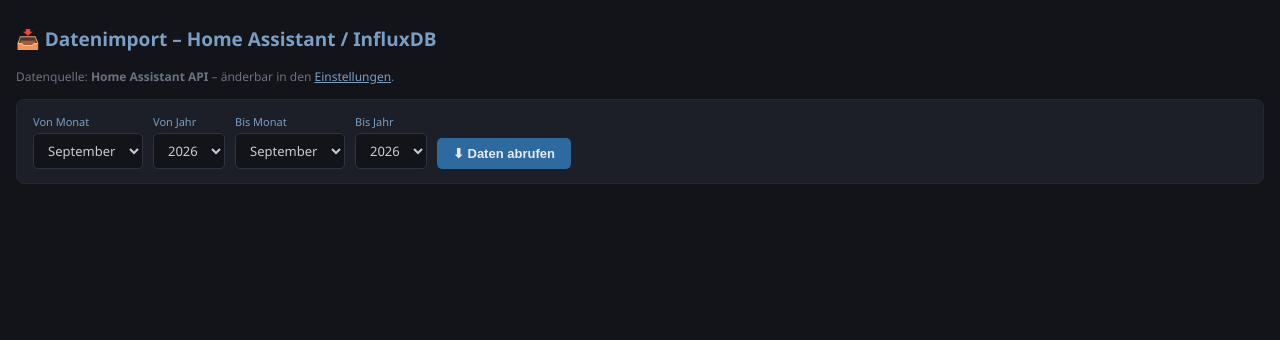
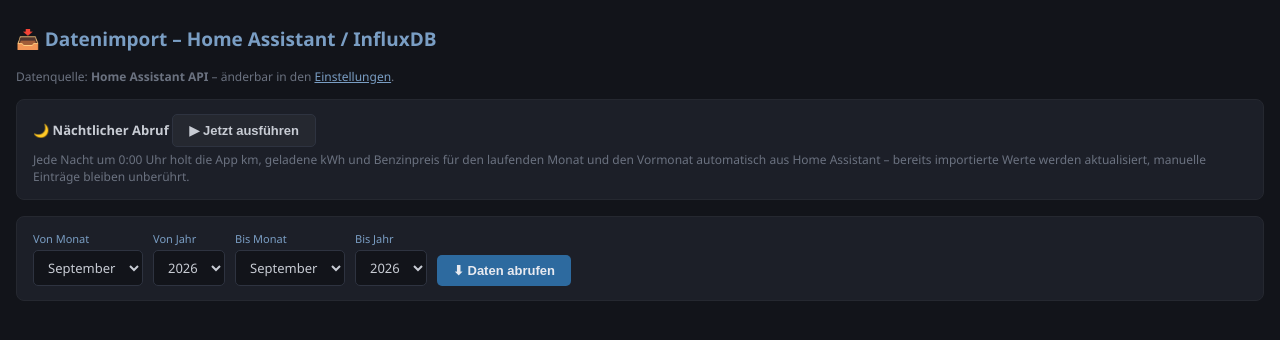
Before and after one commit to HasenbeinMH/ev-tracker-ha, a FastAPI app: page /import in a window 1280 px wide. Shown: the part 45-385 px from the top of the page. Run offline with FastAPI, Linux system fonts and the light colour scheme; data comes from the database, SQL or seed files in the repository.

Commit message:
Naechtlicher Datenabruf aus Home Assistant
Um 0:00 Uhr werden km, geladene kWh und Benzinpreis fuer laufenden Monat und
Vormonat geholt und fortgeschrieben; direkt danach laeuft die Berichtspruefung.

- upsert_auto_ladevorgang(): aktualisiert statt zu duplizieren, manuelle
  Eintraege bleiben unberuehrt
- Reiter HA Import: Status und "Jetzt ausfuehren"
- abschaltbar im Reiter Berichte

Co-Authored-By: Claude Fable 5 <noreply@anthropic.com>

```diff
--- a/database.py
+++ b/database.py
@@ -251,6 +251,39 @@ def get_lade_gesamt():
     return row["kwh"] or 0.0, row["kosten"] or 0.0
 
 
+AUTO_NOTIZ = "Auto-Import HA"
+
+
+def upsert_auto_ladevorgang(datum, menge_kwh, preis_kwh, gesamtpreis, anbieter):
+    """Legt einen automatisch importierten Ladevorgang an oder aktualisiert ihn.
+
+    Erkennungsmerkmal ist Datum + Anbieter + die Notiz `AUTO_NOTIZ`; manuell
+    erfasste Vorgaenge bleiben davon unberuehrt.
+    Rueckgabe: "neu", "aktualisiert" oder "unveraendert".
+    """
+    with closing(get_connection()) as conn:
+        row = conn.execute(
+            """SELECT id, menge_kwh FROM ladevorgang
+               WHERE datum=? AND anbieter=? AND notiz LIKE ?""",
+            (datum, anbieter, AUTO_NOTIZ + "%")).fetchone()
+        if row:
+            if abs((row["menge_kwh"] or 0) - menge_kwh) < 0.01:
+                return "unveraendert"
+            conn.execute(
+                """UPDATE ladevorgang
+                   SET menge_kwh=?, preis_kwh=?, gesamtpreis=? WHERE id=?""",
+                (menge_kwh, preis_kwh, gesamtpreis, row["id"]))
+            conn.commit()
+            return "aktualisiert"
+        conn.execute(
+            """INSERT INTO ladevorgang (datum, menge_kwh, preis_kwh, gesamtpreis,
+                                        anbieter, ladeleistung_kw, ladetyp, notiz)
+               VALUES (?,?,?,?,?,?,?,?)""",
+            (datum, menge_kwh, preis_kwh, gesamtpreis, anbieter, 11, "AC", AUTO_NOTIZ))
+        conn.commit()
+        return "neu"
+
+
 def get_ladevorgaenge_zeitraum(von: str, bis: str):
     """Ladevorgaenge zwischen zwei Datumsangaben (YYYY-MM-DD, inklusive)."""
     with closing(get_connection()) as conn:
@@ -421,6 +454,9 @@ MAIL_DEFAULTS = {
     # Auf vollstaendige Daten warten, bevor der Monatsbericht rausgeht
     "bericht_warten":       "1",
     "bericht_max_wartetage": "10",
+    # Naechtlicher Datenabruf aus Home Assistant
+    "auto_import":         "1",
+    "auto_import_letzter": "",
     # Ladeerkennung ueber den Batteriestand
     "akku_kapazitaet_kwh":  "58.3",
     "lade_min_anstieg":     "5",
--- a/webapp/app.py
+++ b/webapp/app.py
@@ -373,6 +373,7 @@ def import_page(request: Request):
     cfg = db.get_ha_settings()
     now = datetime.now()
     return render(request, "import.html", cfg=cfg, aktiv="import",
+                  mail=db.get_mail_settings(),
                   jahre=list(range(2023, now.year + 2)), jahr=now.year,
                   monat=now.month)
 
@@ -757,13 +758,84 @@ async def einstellungen_mail(request: Request):
     if werte.get("mail_passwort") == "":
         werte.pop("mail_passwort", None)
     for schalter in ["mail_aktiv", "mail_monat_aktiv", "mail_jahr_aktiv",
-                     "bericht_warten"]:
+                     "bericht_warten", "auto_import"]:
         werte[schalter] = "1" if form.get(schalter) else "0"
     db.set_einstellungen(werte)
     return RedirectResponse("/berichte", status_code=303)
 
 
 # ── Zeitplan: prueft stuendlich, ob ein Bericht faellig ist ──────────────────
+
+# ── Naechtlicher Datenabruf aus Home Assistant ──────────────────────────────
+
+def _auto_import(monate: list | None = None) -> list:
+    """Holt die aktuellen Monatswerte aus HA/InfluxDB und schreibt sie fort.
+
+    Standardmaessig laufender Monat und Vormonat – so wird der Vormonat noch
+    vervollstaendigt, falls spaet Daten nachkommen.
+    """
+    cfg = db.get_ha_settings()
+    use_influx = cfg.get("datasource", "ha") == "influxdb"
+    client = None
+    if cfg.get("ha_url") and cfg.get("ha_token"):
+        client = HAClient(cfg["ha_url"], cfg["ha_token"])
+    ic = None
+    if use_influx:
+        try:
+            ic = _make_influx_client(cfg)
+        except Exception as e:
+            return [f"InfluxDB nicht nutzbar: {e}"]
+    if client is None and ic is None:
+        return ["Keine Datenquelle konfiguriert"]
+
+    if monate is None:
+        jetzt = datetime.now()
+        vorher = ((jetzt.year, jetzt.month - 1) if jetzt.month > 1
+                  else (jetzt.year - 1, 12))
+        monate = [vorher, (jetzt.year, jetzt.month)]
+
+    pv_ct = db.get_einstellung("pv_preis_ct") or 13.0
+    tarif = db.get_aktueller_stromtarif()
+    netz_ct = tarif["preis_kwh"] if tarif else 30.0
+
+    protokoll = []
+    for jahr, monat in monate:
+        schluessel = f"{jahr}-{monat:02d}"
+        try:
+            werte = _fetch_monat(client, ic, cfg, use_influx, jahr, monat)
+        except Exception as e:
+            protokoll.append(f"{schluessel}: Abruf fehlgeschlagen ({e})")
+            continue
+
+        teile = []
+        if werte.get("km"):
+            db.set_fahrt_monat(schluessel, round(werte["km"], 1))
+            teile.append(f"{werte['km']:.0f} km")
+        if werte.get("benzin"):
+            db.set_benzinpreis(schluessel, round(werte["benzin"], 3))
+            teile.append(f"{werte['benzin']:.3f} €/L")
+        for key, anbieter, ct in [("pv", "Privat – PV", pv_ct),
+                                  ("wallbox", "Privat – Netzbezug", netz_ct)]:
+            kwh = werte.get(key)
+            if kwh:
+                ergebnis = db.upsert_auto_ladevorgang(
+                    f"{schluessel}-01", round(kwh, 3), ct,
+                    round(kwh * ct / 100, 2), anbieter)
+                if ergebnis != "unveraendert":
+                    teile.append(f"{key} {kwh:.1f} kWh ({ergebnis})")
+        protokoll.append(f"{schluessel}: " + (", ".join(teile) if teile
+                                              else "keine neuen Werte"))
+    return protokoll
+
+
+@app.post("/api/import/auto")
+def auto_import_jetzt():
+    """Naechtlichen Abruf manuell ausloesen."""
+    protokoll = _auto_import()
+    db.set_einstellung("auto_import_letzter",
+                       f"{datetime.now():%Y-%m-%d %H:%M} · " + " | ".join(protokoll))
+    return {"ok": True, "protokoll": protokoll}
+
 
 def _versand_pruefen():
     """Verschickt faellige Berichte. Merker verhindert Doppelversand."""
@@ -841,6 +913,18 @@ def _zeitplan_schleife():
         schlafen = max(60, (ziel - jetzt).total_seconds())
         print(f"[Bericht] Naechste Pruefung: {ziel:%d.%m.%Y %H:%M}", flush=True)
         time.sleep(schlafen)
+        # 1. Daten aus Home Assistant nachziehen
+        try:
+            if db.get_mail_settings().get("auto_import", "1") == "1":
+                protokoll = _auto_import()
+                db.set_einstellung(
+                    "auto_import_letzter",
+                    f"{datetime.now():%Y-%m-%d %H:%M} · " + " | ".join(protokoll))
+                for zeile in protokoll:
+                    print(f"[Auto-Import] {zeile}", flush=True)
+        except Exception as e:
+            print(f"[Auto-Import] Fehler: {e}", flush=True)
+        # 2. Bericht pruefen und ggf. versenden
         try:
             _versand_pruefen()
         except Exception as e:
--- a/webapp/templates/berichte.html
+++ b/webapp/templates/berichte.html
@@ -76,6 +76,10 @@
     </label>
   </div>
   <div class="inline" style="margin-top:10px">
+    <label style="flex-direction:row; align-items:center; gap:6px; font-size:13px">
+      <input type="checkbox" name="auto_import" value="1" {{ "checked" if mail.auto_import == "1" }}>
+      Nachts Daten aus Home Assistant holen
+    </label>
     <label style="flex-direction:row; align-items:center; gap:6px; font-size:13px">
       <input type="checkbox" name="bericht_warten" value="1" {{ "checked" if mail.bericht_warten == "1" }}>
       Erst senden, wenn der Monat vollständig ist
--- a/webapp/templates/import.html
+++ b/webapp/templates/import.html
@@ -6,6 +6,22 @@
   Datenquelle: <strong>{{ "InfluxDB (mit HA-API-Fallback)" if cfg.datasource == "influxdb" else "Home Assistant API" }}</strong>
   – änderbar in den <a href="/einstellungen" style="color:#7a9ec4">Einstellungen</a>.
 </p>
+
+<div class="card">
+  <div class="inline">
+    <strong style="align-self:center; font-size:13px">🌙 Nächtlicher Abruf</strong>
+    <button type="button" class="secondary" onclick="autoImport(this)">▶ Jetzt ausführen</button>
+    <span id="auto-meldung" style="align-self:center; font-size:12px"></span>
+  </div>
+  <p class="hint" style="margin-bottom:0">
+    Jede Nacht um 0:00 Uhr holt die App km, geladene kWh und Benzinpreis für den
+    laufenden Monat und den Vormonat automatisch aus Home Assistant – bereits
+    importierte Werte werden aktualisiert, manuelle Einträge bleiben unberührt.
+    {% if mail.auto_import != "1" %}<br><span class="gelb">Derzeit deaktiviert
+    (Schalter im Reiter Berichte).</span>{% endif %}
+    {% if mail.auto_import_letzter %}<br>Zuletzt: {{ mail.auto_import_letzter }}{% endif %}
+  </p>
+</div>
 
 <div class="card">
   <form class="inline" id="import-form">
@@ -56,6 +72,21 @@
 <div class="fehlerbox" id="fehler" style="display:none"></div>
 
 <script>
+async function autoImport(btn) {
+  const m = document.getElementById("auto-meldung");
+  btn.disabled = true;
+  m.textContent = "Hole Daten aus Home Assistant …"; m.className = "muted";
+  try {
+    const r = await fetch("/api/import/auto", { method: "POST" });
+    const d = await r.json();
+    m.textContent = "✓ " + (d.protokoll || []).join(" | ");
+    m.className = "gruen";
+  } catch (e) {
+    m.textContent = "✗ " + e; m.className = "rot";
+  }
+  btn.disabled = false;
+}
+
 let jobId = null;
 let pollTimer = null;
 let vorschauRows = [];
```
Also changed, not shown: webapp/README.md.
